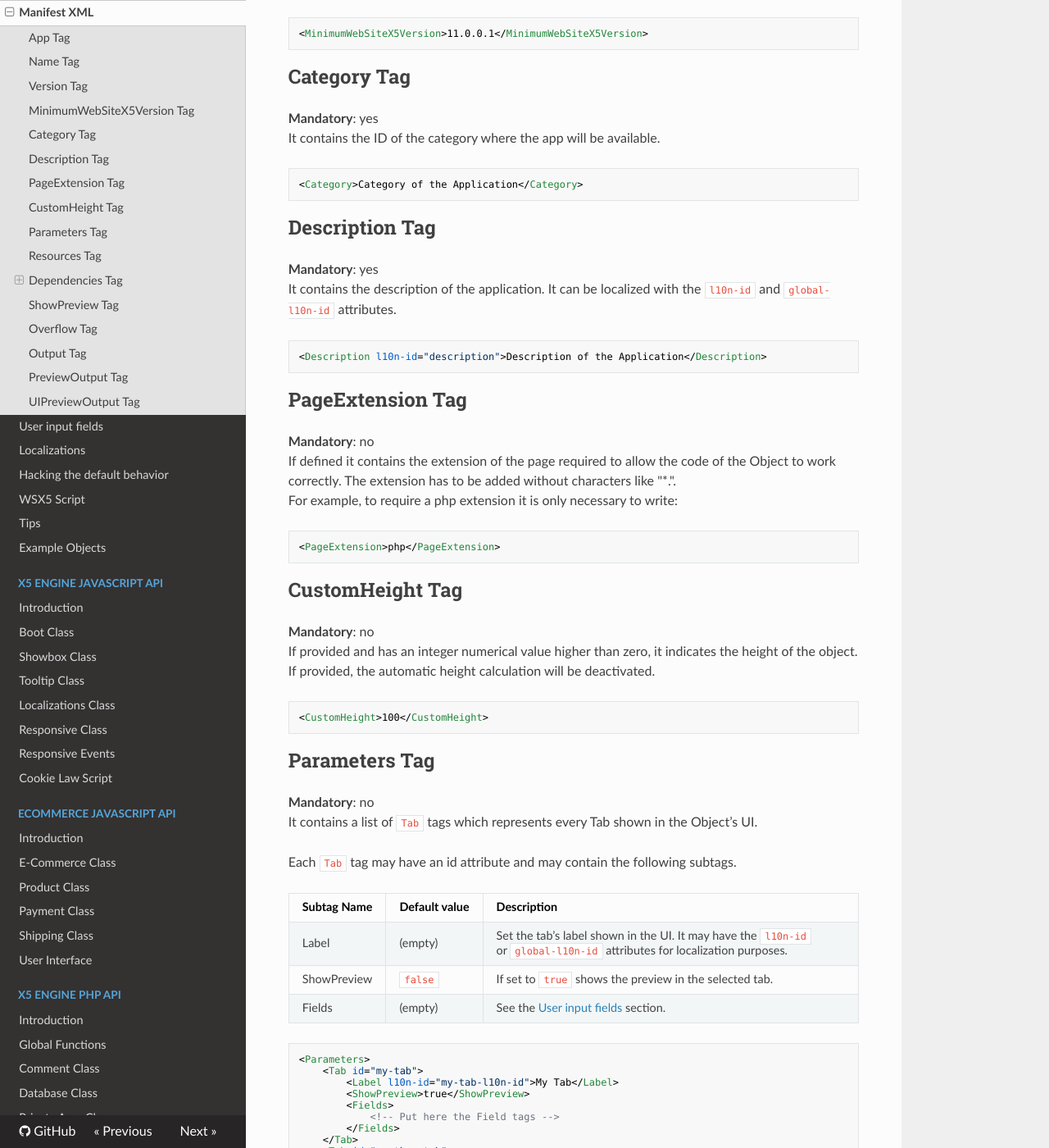
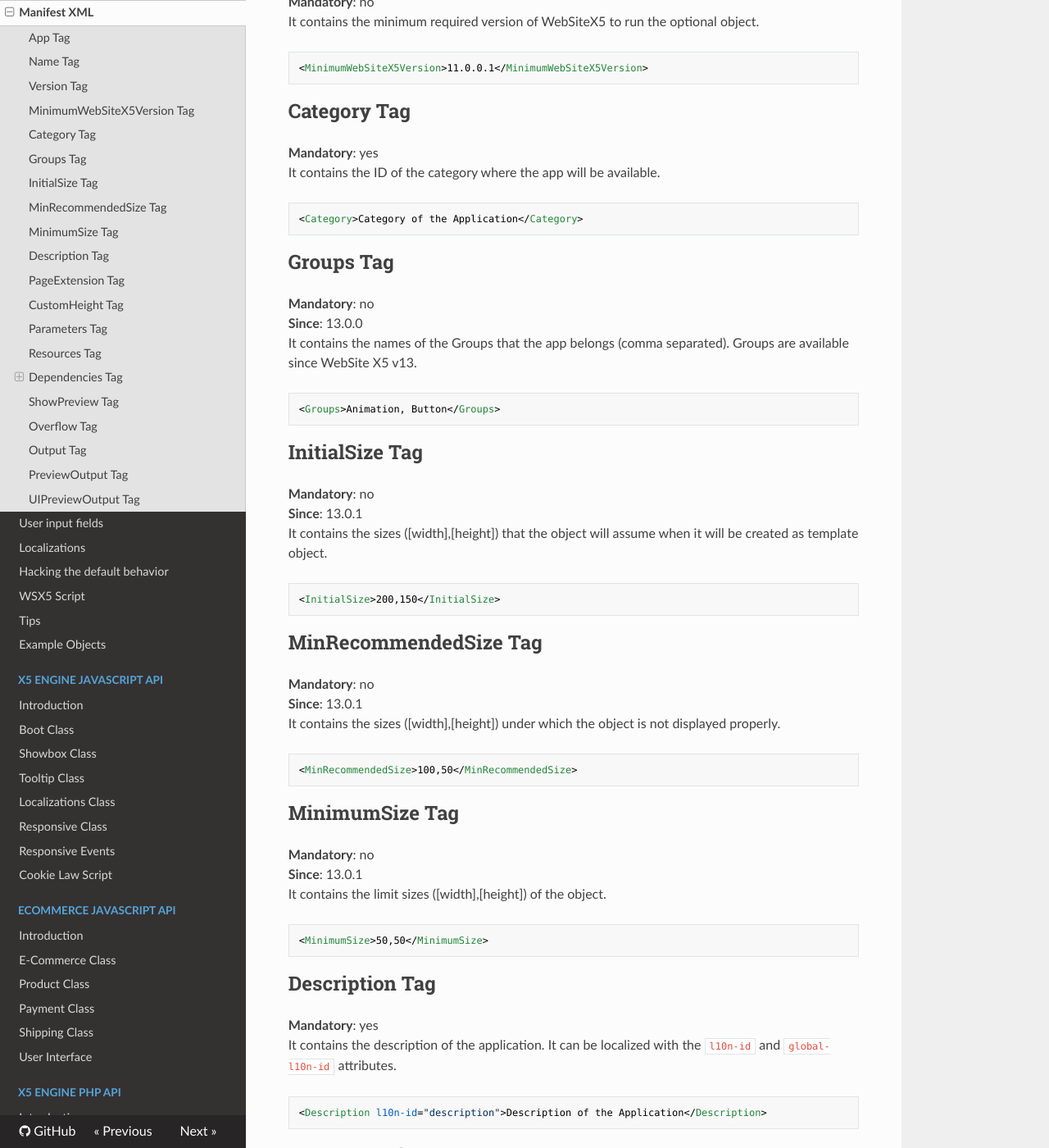
Before and after one commit to WebSiteX5/wsx5-developers-guide, an MkDocs documentation site: the page built from docs/optional-objects/manifest-xml.md, in a window 1280 px wide and 1400 px high, scrolled down 1351 px. Shown: the whole window at 82% size. Built offline with MkDocs 1.6.1, drawn with Linux system fonts in a browser that asks for light colours; nearby versions of some CDN libraries; old or Windows-style settings are respelled for this version of MkDocs; some of the changed text lies outside the part shown.

Commit message:
Docs for v13 features

````diff
--- a/docs/optional-objects/manifest-xml.md
+++ b/docs/optional-objects/manifest-xml.md
@@ -10,6 +10,9 @@ Here's how a manifest.xml looks like:
 	<Author>Me</Author>
 	<Version>1</Version>
 	<Category>Widgets</Category>
+	<Groups>Data Visualization, Animation</Groups>
+    <InitialSize>350,250</InitialSize>
+    <RecommendedMinSize>100,100</RecommendedMinSize>
 	<Description l10n-id="description">Add a "Hello World!" to your page.</Description>
 	<!-- Here we define some cosmetics -->
 	<Overflow>false</Overflow>
@@ -69,6 +72,42 @@ It contains the ID of the category where the app will be available.
 
 ```xml
 <Category>Category of the Application</Category>
+```
+
+## Groups Tag
+**Mandatory**: no
+**Since**: 13.0.0
+It contains the names of the Groups that the app belongs (comma separated). Groups are available since WebSite X5 v13.
+
+```xml
+<Groups>Animation, Button</Groups>
+```
+
+## InitialSize Tag
+**Mandatory**: no
+**Since**: 13.0.1
+It contains the sizes ([width],[height]) that the object will assume when it will be created as template object.
+
+```xml
+<InitialSize>200,150</InitialSize>
+```
+
+## MinRecommendedSize Tag
+**Mandatory**: no
+**Since**: 13.0.1
+It contains the sizes ([width],[height]) under which the object is not displayed properly.
+
+```xml
+<MinRecommendedSize>100,50</MinRecommendedSize>
+```
+
+## MinimumSize Tag
+**Mandatory**: no
+**Since**: 13.0.1
+It contains the limit sizes ([width],[height]) of the object.
+
+```xml
+<MinimumSize>50,50</MinimumSize>
 ```
 
 ## Description Tag
@@ -190,8 +229,8 @@ Inside this tag you can write [WSX5 Script](wsx5-script.md) code. It must be exe
 
 ## PreviewOutput Tag
 **Mandatory**: no
-If available, it contains the output HTML code to show in the preview. Works like the Output tag.
+If available, it contains the output HTML code to show in the small preview present in the editor of the page or in the editor of the template when the object is selected. Works like the Output tag.
 
 ## UIPreviewOutput Tag
 **Mandatory**: no
-If available, it contains the output HTML code to show in the small preview visible in the UI. Works like the Output tag.
+If available, it contains the output HTML code to show in the preview present during the editing of the object. Works like the Output tag.
````
Also changed, not shown: docs/optional-objects/wsx5-script.md (+7 -1 lines).
